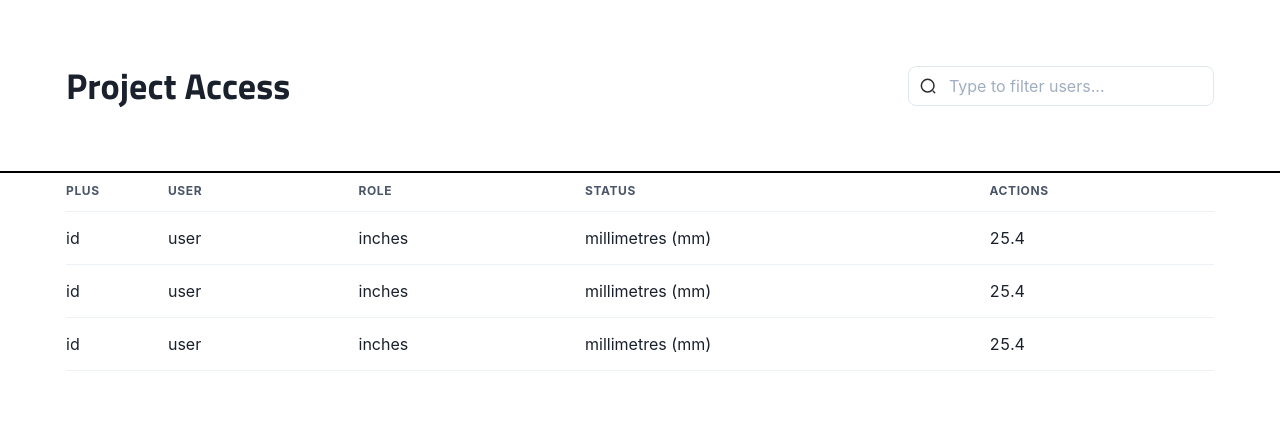
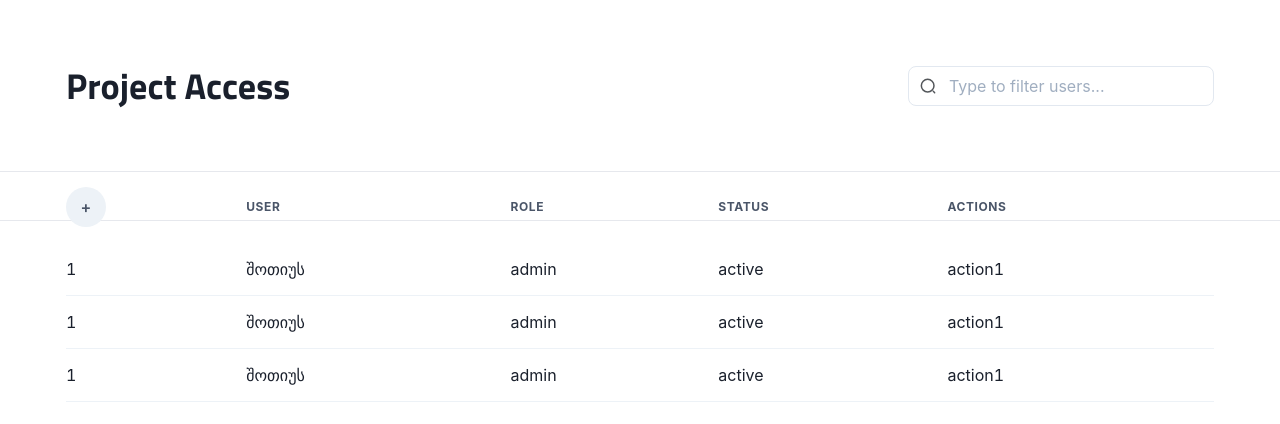
Before and after one commit to shotius/user-managment, a React (Vite) app: page / in a window 1280 px wide. Shown: the top 424 px of the page. Built offline with nearby package versions, Linux system fonts and the light colour scheme.

Commit message:
Add table

```diff
--- a/package.json
+++ b/package.json
@@ -15,12 +15,14 @@
     "framer-motion": "^6.2.8",
     "react": "^17.0.2",
     "react-dom": "^17.0.2",
+    "react-table": "^7.7.0",
     "vite-plugin-checker": "^0.4.3",
     "vite-tsconfig-paths": "^3.4.1"
   },
   "devDependencies": {
     "@types/react": "^17.0.33",
     "@types/react-dom": "^17.0.10",
+    "@types/react-table": "^7.7.10",
     "@vitejs/plugin-react": "^1.0.7",
     "@vitejs/plugin-react-refresh": "^1.3.6",
     "typescript": "^4.5.4",
--- a/src/components/atoms/Input/InputWithLeftIcon.tsx
+++ b/src/components/atoms/Input/InputWithLeftIcon.tsx
@@ -9,7 +9,7 @@ export const InputWithLeftIcon: React.FC<InputWithLeftIconProps> = ({
 }) => {
   return (
     <InputGroup w="auto">
-      <InputLeftElement children={Icon} />
+      <InputLeftElement children={Icon} opacity={0.8}/>
       <Input
         placeholder="Type to filter users..."
         border="1px solid lightGrey"
--- a/src/pages/UserListPage.tsx
+++ b/src/pages/UserListPage.tsx
@@ -1,5 +1,4 @@
 import {
-  Divider,
   HStack,
   Table,
   Tbody,
@@ -7,15 +6,85 @@ import {
   Th,
   Thead,
   Tr,
+  BoxProps,
+  Button,
 } from '@chakra-ui/react';
+import { useTable } from 'react-table';
+import { useMemo, FC } from 'react';
 import { InputWithLeftIcon } from 'src/components/atoms/Input/InputWithLeftIcon';
 import { PageLayoutContainer } from 'src/components/atoms/templates/PageLayoutContainer';
 import { HeadingMain } from 'src/components/atoms/Typography/HeadingMain';
 import { SearchIcon } from 'src/components/icons/SearchIcon';
 
 interface UserListPageProps {}
+interface ExampleObject {
+  id: string;
+  user: string;
+  status: string;
+  actions: string;
+  role: string;
+}
 
-export const UserListPage: React.FC<UserListPageProps> = ({}) => {
+export const UserListPage: FC<UserListPageProps> = ({}) => {
+  const data = useMemo(
+    () => [
+      {
+        id: '1',
+        user: 'შოთიუს',
+        status: 'active',
+        actions: 'action1 ',
+        role: 'admin',
+      },
+      {
+        id: '1',
+        user: 'შოთიუს',
+        status: 'active',
+        actions: 'action1 ',
+        role: 'admin',
+      },
+      {
+        id: '1',
+        user: 'შოთიუს',
+        status: 'active',
+        actions: 'action1 ',
+        role: 'admin',
+      },
+    ],
+    []
+  );
+
+  const columns = useMemo<{ Header: string; accessor: keyof ExampleObject }[]>(
+    () => [
+      {
+        Header: 'ID',
+        accessor: 'id', // accessor is the "key" in the data
+      },
+      {
+        Header: 'USER',
+        accessor: 'user',
+      },
+      {
+        Header: 'ROLE',
+        accessor: 'role', // accessor is the "key" in the data
+      },
+      {
+        Header: 'STATUS',
+        accessor: 'status',
+      },
+      {
+        Header: 'ACTIONS',
+        accessor: 'actions', // accessor is the "key" in the data
+      },
+    ],
+    []
+  );
+
+  const { getTableProps, getTableBodyProps, headerGroups, rows, prepareRow } =
+    useTable<ExampleObject>({ columns, data });
+
+  console.log('head erGroup: ', headerGroups);
+  // console.log('row: ', rows.)
+
   return (
     <>
       <PageLayoutContainer my="64px">
@@ -24,54 +93,72 @@ export const UserListPage: React.FC<UserListPageProps> = ({}) => {
           <InputWithLeftIcon icon={<SearchIcon />} />
         </HStack>
       </PageLayoutContainer>
-      {/* <Divider /> */}
+
       <PageLayoutContainer
         _before={{
           content: '""',
-          // height: '50px',
           position: 'absolute',
-          left: '0',
-          // top: 0,
+          left: 0,
           right: 0,
-          borderTop: '1px solid black',
-          borderBottom: '1px solid black',
+          height: '50px',
+          borderTop: '1px solid #ced3dd',
+          borderBottom: '1px solid #ced3dd',
+          opacity: 0.5,
         }}
       >
-        <Table style={{ borderCollapse: 'collapse' }}>
-          <Thead border={'none'}>
-            <Tr>
-              <Th p="0">Plus</Th>
-              <Th>user</Th>
-              <Th>Role</Th>
-              <Th>Status</Th>
-              <Th>Actions</Th>
-            </Tr>
+        <Table {...getTableProps()} style={{ borderCollapse: 'collapse' }}>
+          <Thead>
+            {headerGroups.map((headerGroup) => (
+              <Tr {...headerGroup.getHeaderGroupProps()}>
+                <TableHeader i={0} headerGroup={headerGroup}>
+                  <Button p="8px" borderRadius={"100px"}>+</Button>
+                </TableHeader>
+                <TableHeader i={1} headerGroup={headerGroup} />
+                <TableHeader i={2} headerGroup={headerGroup} />
+                <TableHeader i={3} headerGroup={headerGroup} />
+                <TableHeader i={4} headerGroup={headerGroup} />
+              </Tr>
+            ))}
           </Thead>
-          <Tbody>
-            <Tr>
-              <Td p="0">id</Td>
-              <Td>user</Td>
-              <Td>inches</Td>
-              <Td>millimetres (mm)</Td>
-              <Td>25.4</Td>
-            </Tr>
-            <Tr>
-              <Td p="0">id</Td>
-              <Td>user</Td>
-              <Td>inches</Td>
-              <Td>millimetres (mm)</Td>
-              <Td>25.4</Td>
-            </Tr>
-            <Tr>
-              <Td p="0">id</Td>
-              <Td>user</Td>
-              <Td>inches</Td>
-              <Td>millimetres (mm)</Td>
-              <Td>25.4</Td>
-            </Tr>
+          <Tbody {...getTableBodyProps()}>
+            {rows.map((row) => {
+              prepareRow(row);
+              return (
+                <Tr {...row.getRowProps()}>
+                  {row.cells.map((cell) => {
+                    return (
+                      <Td {...cell.getCellProps()} px="0">
+                        {cell.render('Cell')}
+                      </Td>
+                    );
+                  })}
+                </Tr>
+              );
+            })}
           </Tbody>
         </Table>
       </PageLayoutContainer>
     </>
   );
 };
+
+interface TableHeaderProps {
+  i: number;
+  headerGroup: any;
+}
+
+const TableHeader: FC<BoxProps & TableHeaderProps> = ({
+  i,
+  headerGroup,
+  children,
+  ...rest
+}) => (
+  <Th
+    p="16px 0px"
+    border="none"
+    {...headerGroup.headers[i].getHeaderProps()}
+    {...rest}
+  >
+    {children || headerGroup.headers[i].Header}
+  </Th>
+);
```
Also changed, not shown: 1 other file (tests, documents, lock files or other folders).
